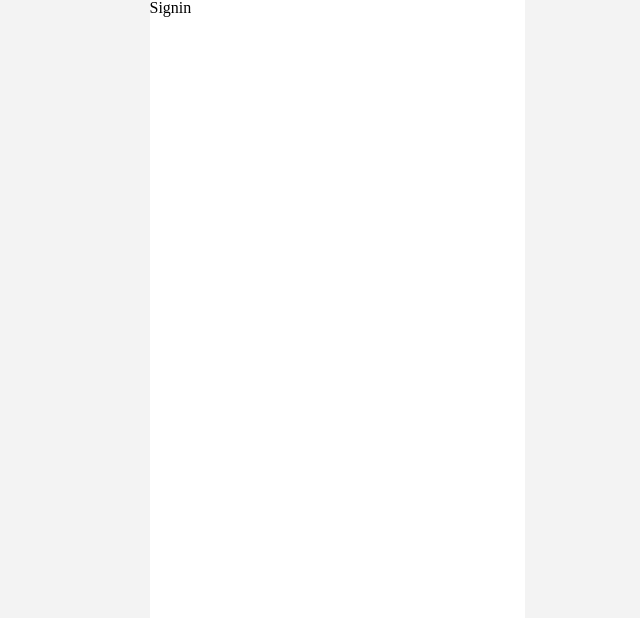
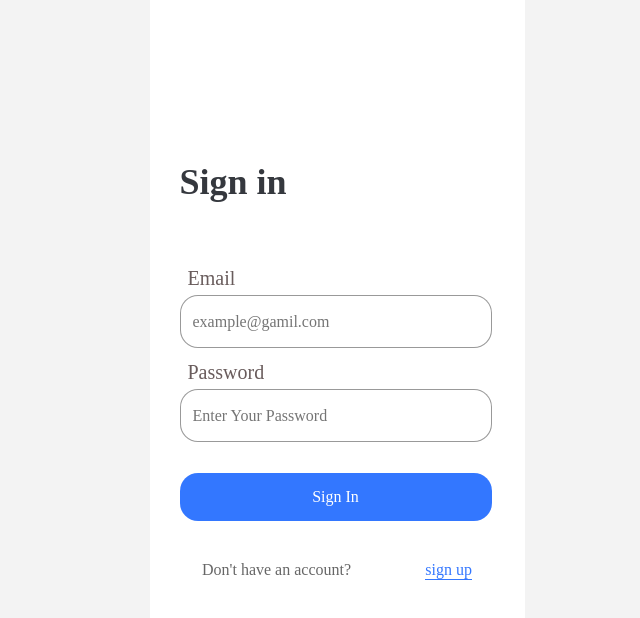
Before and after one commit to eeeyooon/MyTodo, a React (Create React App) app: page /signin in a window 1280 px wide. Shown: the top 618 px of the page, without its empty margins (303-943 px from the left). Built offline with nearby package versions, Linux system fonts and the light colour scheme; a web font is replaced by a local one.

Commit message:
[🍡 style] Signin 페이지 스타일 적용

```diff
--- a/src/pages/Signin.tsx
+++ b/src/pages/Signin.tsx
@@ -1,7 +1,25 @@
 import styled from 'styled-components';
+import SignForm from '../components/SignForm';
+import { useNavigate } from 'react-router-dom';
 
 function Signin() {
-	return <SigninWrapper>Signin</SigninWrapper>;
+	const navigate = useNavigate();
+	return (
+		<SigninWrapper>
+			<SigninHeader>Sign in</SigninHeader>
+			<SignForm text={'Sign In'} />
+			<NavSignup>
+				<p>Don&apos;t have an account?</p>
+				<NavBtn
+					onClick={() => {
+						navigate('/signup');
+					}}
+				>
+					sign up
+				</NavBtn>
+			</NavSignup>
+		</SigninWrapper>
+	);
 }
 
 export default Signin;
@@ -10,4 +28,38 @@ const SigninWrapper = styled.div`
 	width: 375px;
 	height: 812px;
 	background-color: #fff;
+	display: flex;
+	flex-flow: column nowrap;
+	align-items: center;
 `;
+
+const SigninHeader = styled.h1`
+	width: 315px;
+	height: 47px;
+	font-weight: ${({ theme }) => theme.fontWeight.bold};
+	font-size: ${({ theme }) => theme.fontSize['5xl']};
+	color: #35383e;
+	display: flex;
+	align-items: flex-start;
+	margin-top: 164px;
+	margin-bottom: 57px;
+`;
+
+const NavSignup = styled.div`
+	width: 270px;
+	height: 24px;
+	display: flex;
+	align-items: center;
+	justify-content: space-between;
+	margin-top: 37px;
+
+	& p {
+		color: rgba(0, 0, 0, 0.6);
+		font-size: ${({ theme }) => theme.fontWeight.medium};
+	}
+`;
+
+const NavBtn = styled.button`
+	border-bottom: 1px solid rgba(0, 85, 255, 0.8);
+	color: rgba(0, 85, 255, 0.8);
+`;
```
